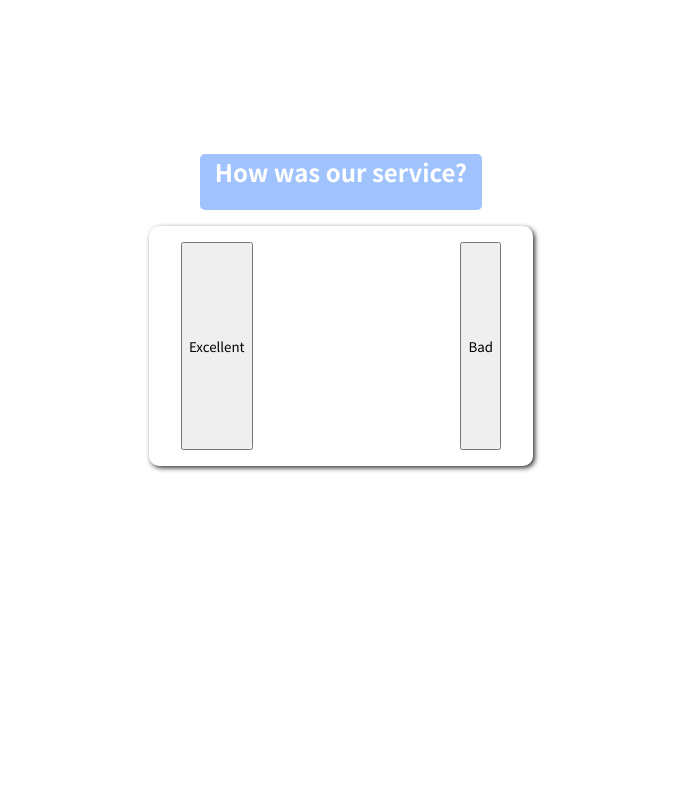
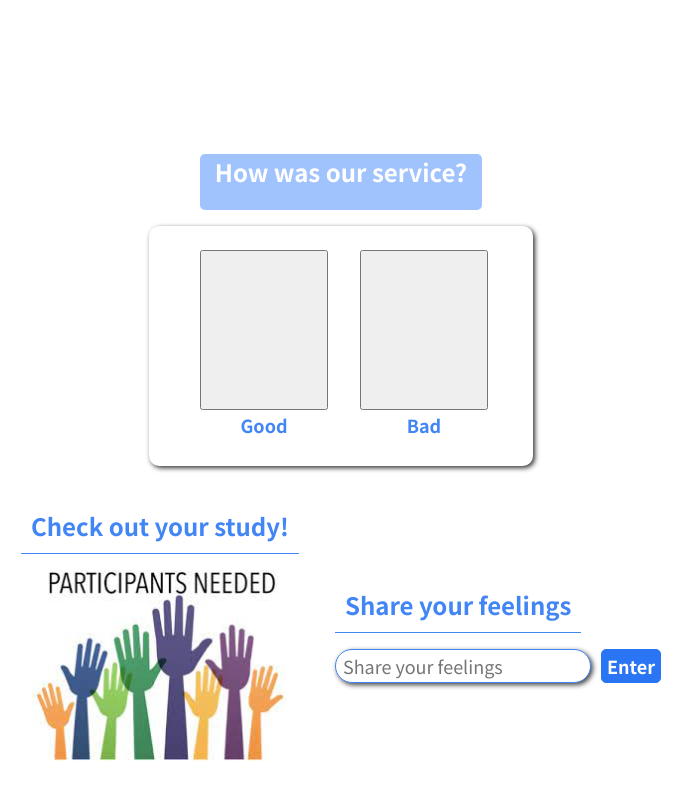
Before and after one commit to GDSC-SKHU/liferary-frontend, a Next.js app: page /share in a window 1280 px wide. Shown: the part 388-1188 px from the top of the page, without its empty margins (299-991 px from the left). Before the commit the page ends 886 px from the top, so only its background shows below. Built offline with nearby package versions, Linux system fonts and the light colour scheme.

Commit message:
style: 전체적인 css

```diff
--- /dev/null
+++ b/src/components/Share.tsx/Comment.tsx
@@ -0,0 +1,69 @@
+import styled from 'styled-components';
+
+export default function Comment() {
+  return (
+    <Container>
+      <div>
+        <StyledH2>Share your feelings</StyledH2>
+        <StyledInput type="text" placeholder="Share your feelings" />
+        <StyledBtn>Enter</StyledBtn>
+      </div>
+    </Container>
+  );
+}
+
+const Container = styled.div`
+  display: flex;
+  flex-direction: column;
+  justify-content: center;
+  align-items: center;
+
+  margin-bottom: 10vh;
+`;
+
+const StyledH2 = styled.h2`
+  width: fit-content;
+  margin-bottom: 1rem;
+  padding: 10px;
+
+  color: #4285f4;
+  border-bottom: 1px solid #4285f4;
+  font-weight: 600;
+`;
+
+const StyledInput = styled.input`
+  width: 20vw;
+  padding: 3px 7px;
+
+  background-color: white;
+  border: 1px solid #4285f4;
+  border-radius: 2rem;
+
+  font-size: large;
+  outline: none;
+  box-shadow: 2px 2px 5px #444444;
+
+  &:focus {
+    border: 2px solid #4285f4;
+  }
+`;
+
+const StyledBtn = styled.button`
+  width: fit-content;
+  margin-left: 10px;
+  padding: 3px 5px;
+
+  background-color: #2a75f3;
+  color: white;
+  border: 1px solid #2a75f3;
+  border-radius: 5px;
+
+  font-weight: 600;
+  font-size: large;
+  cursor: pointer;
+
+  &:hover {
+    background-color: white;
+    color: #2a75f3;
+  }
+`;
--- a/src/components/Share.tsx/Satisfy.tsx
+++ b/src/components/Share.tsx/Satisfy.tsx
@@ -8,8 +8,14 @@ export default function Satisfy() {
                     <StyledH2>How was our service?</StyledH2>
                 </StyledDiv>
                 <Container2>
-                    <StyledBtn>Excellent</StyledBtn>
-                    <StyledBtn>Bad</StyledBtn>
+                    <StyledArticle>
+                        <StyledBtn />
+                        <StyledSpan>Good</StyledSpan>
+                    </StyledArticle>
+                    <StyledArticle>
+                        <StyledBtn />
+                        <StyledSpan>Bad</StyledSpan>
+                    </StyledArticle>
                 </Container2>
             </Container>
         </>
@@ -46,8 +52,21 @@ box-shadow: 2px 2px 5px #333333;
     }
 `;
 
+const StyledArticle = styled.article`
+text-align: center;
+`;
+
 const StyledBtn = styled.button`
-width:
+width: 10vw;
+height: 20vh;
+margin-top: 1vh;
+`;
+
+const StyledSpan = styled.span`
+color: #4285F4;
+font-weight: 600;
+font-size: large;
+text-align: center;
 `;
 
 const StyledDiv = styled.div`
--- a/src/components/Share.tsx/ShareBody.tsx
+++ b/src/components/Share.tsx/ShareBody.tsx
@@ -1,7 +1,9 @@
-import styled from "styled-components";
-import List from "../List";
-import Satisfy from "./Satisfy";
-import ShareForm from "./ShareForm";
+import styled from 'styled-components';
+import List from '../List';
+import Satisfy from './Satisfy';
+import ShareForm from './ShareForm';
+import Study from './Study';
+import Comment from './Comment';
 
 export default function ShareBody() {
   return (
@@ -13,9 +15,21 @@ export default function ShareBody() {
       </Category>
       <ShareForm />
       <Satisfy />
+      <Container>
+        <Study />
+        <Comment />
+      </Container>
     </>
-    )
+  );
 }
+
+const Container = styled.div`
+  display: flex;
+  justify-content: space-between;
+  align-items: center;
+
+  margin: 0 25vw;
+`;
 
 const Category = styled.div`
   margin-top: 1rem;
@@ -30,7 +44,7 @@ font-size: large;
 `;
 
 const StyledBtn = styled.button`
-background-color: #2A75F3;
+  background-color: #2a75f3;
   color: white;
   border: none;
   border-radius: 5px;
--- /dev/null
+++ b/src/components/Share.tsx/Study.tsx
@@ -0,0 +1,33 @@
+import styled from 'styled-components';
+
+export default function Study() {
+  return (
+    <Container>
+      <StyledH2>Check out your study!</StyledH2>
+      <StyledImg src="/Symbol.svg" />
+    </Container>
+  );
+}
+
+const Container = styled.div`
+  display: flex;
+  flex-direction: column;
+  justify-content: center;
+  align-items: center;
+
+  margin-bottom: 10vh;
+`;
+
+const StyledH2 = styled.h2`
+  width: fit-content;
+  margin-bottom: 1rem;
+  padding: 10px;
+
+  color: #4285f4;
+  border-bottom: 1px solid #4285f4;
+  font-weight: 600;
+`;
+
+const StyledImg = styled.img`
+  width: 20vw;
+`;
```
Also changed, not shown: public/Symbol.svg (added). Lines whose indentation alone changed are shown as unchanged.
